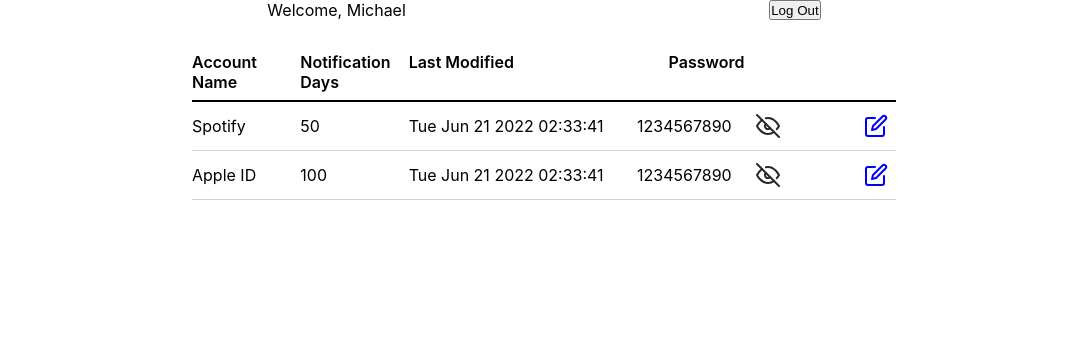
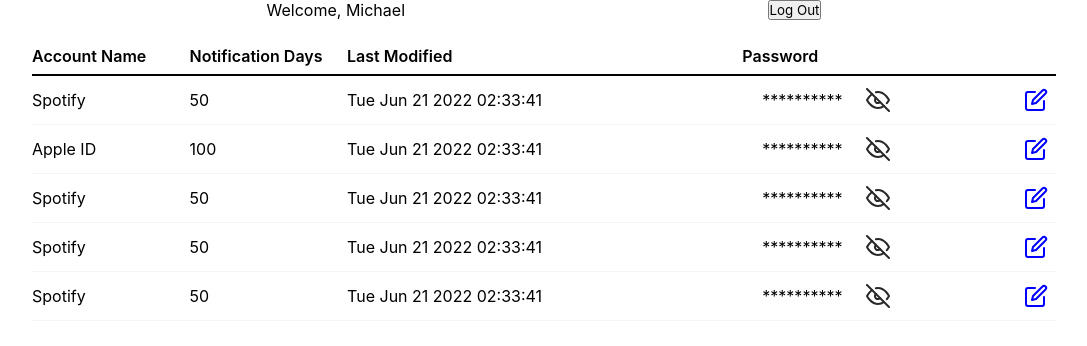
Before and after one commit to mdjorup/pw-storage-frontend, a React (Create React App) app: page / in a window 1280 px wide. Shown: the top 346 px of the page, without its empty margins (96-1183 px from the left). Built offline with nearby package versions, Linux system fonts and the light colour scheme.

Commit message:
Added 2 step delete functionality, ui improvements, input boxes when edit button selected

```diff
--- a/src/App.css
+++ b/src/App.css
@@ -14,7 +14,7 @@
 
 
 .app__body {
-  padding: 2em 18em 0em 18em;
+  padding: 2% 10% 0% 10%;
 }
 
 .entries {
--- a/src/App.js
+++ b/src/App.js
@@ -20,6 +20,27 @@
     id: 2,
     accountName: "Apple ID",
     notificationDays: 100,
+    lastSet: new Date(),
+    password: 1234567890,
+    state: "saved",
+  },{
+    id: 3,
+    accountName: "Spotify",
+    notificationDays: 50,
+    lastSet: new Date(),
+    password: 1234567890,
+    state: "saved"
+  },{
+    id: 4,
+    accountName: "Spotify",
+    notificationDays: 50,
+    lastSet: new Date(),
+    password: 1234567890,
+    state: "saved"
+  },{
+    id: 5,
+    accountName: "Spotify",
+    notificationDays: 50,
     lastSet: new Date(),
     password: 1234567890,
     state: "saved"
--- a/src/Entry/Entry.css
+++ b/src/Entry/Entry.css
@@ -1,8 +1,7 @@
 .entry {
     display: flex;
     height: 3em;
-    border-bottom: 1px solid lightgray;
-
+    border-bottom: 1px solid whitesmoke;
 }
 
 
@@ -27,12 +26,18 @@
     flex: 2;
 }
 
+.password__outerdiv {
+    flex: 1.5;
+    display: flex;
+    justify-content: right;
+    align-items: center;
+}
+
 .password {
     display: flex;
     justify-content: right;
     align-items: center;
 
-    flex: 1.5;
 }
 
 .password__text {
@@ -61,3 +66,45 @@
 .iconwrapper:hover {
     background-color: whitesmoke;
 }
+
+.entry__input {
+    width: 75%;
+    outline: none;
+    border: 1px solid lightgray;
+    border-radius: 0.25em;
+    height: 60%  ;
+    font-size: 1em;
+}
+
+.entry__input__password {
+    padding: none;
+    outline: none;
+    border: 1px solid lightgray;
+    border-radius: 0.25em;
+    height: 60%;
+    font-size: 1em;
+}
+
+.confirm__delete {
+    background-color: #FF3300;
+    display: flex;
+    justify-content: center;
+    align-items: center;
+    height: 60%;
+    outline: none;
+    border: none;
+    border-radius: 0.25em;
+    cursor: pointer;
+    font-weight: 600;
+    width: 50%
+
+}
+
+.delete__wrapper {
+    display: flex;
+    justify-content: space-evenly;
+    align-items: center;
+    width: 100%;
+    height: 100%;
+
+}
--- a/src/Entry/Entry.js
+++ b/src/Entry/Entry.js
@@ -44,16 +44,16 @@
 
 
 
-const Entry = ({accountName, notificationDays, lastSet, password, newEntry}) => {
+const Entry = ({accountName, notificationDays, lastSet, password}) => {
 
-    const [pwVisible, setPwVisible] = useState(true);
+    const [pwVisible, setPwVisible] = useState(false);
 
     const [_accountName, setAccountName] = useState(accountName);
     const [_notificationDays, setNotificationDays] = useState(notificationDays);
     const [_lastSet, setLastSet] = useState(lastSet);
     const [_password, setPassword] = useState(password);
 
-    const [state, setState] = useState(newEntry ? "create" : "saved")
+    const [state, setState] = useState("saved")
     // here we will send the request for the password if
 
 
@@ -77,15 +77,21 @@
     const handleSubmit = () => {
         //send request with updated information
 
-
+        setLastSet(new Date());
         setState("saved")
     }
 
-    const handleDelete = () => {
+    const handleDelete1 = () => {
+
+        setState("delete")
+    }
+
+    const handleDelete2 = () => {
         //figure out logic here.
         // 1) Confirm that the delete was intended
         // 1) send request to database which deletes the entry
         // 2) pull down new entries into redux
+
     }
 
     return (
@@ -94,23 +100,29 @@
                 <p>{_accountName}</p>
             </div>
             <div className='notidays'>
-                <p>{_notificationDays}</p>
+                {state === "saved" && <p>{_notificationDays}</p>}
+                {state !== "saved" && <input className='entry__input' placeholder={_notificationDays} type="number"/>}
             </div>
             <div className='dateset'>
                 <p>{_lastSet.toString().split(/(\s+)/).slice(0, 9)}</p>
             </div>
-            <div className='password'>
+
+            <div className='password__outerdiv'>
+
+                {state === "saved" && <div className='password'>
                     <div className='password__text'>
                         {pwVisible && <p>{password}</p>}
                         {!pwVisible && <p>**********</p>}
                     </div>
                     {pwVisible && <button className='iconwrapper' onClick={handlePasswordVisibility}>
+                        <FiEye size="60%" color="#282828"/>
+                    </button>}
+                    {!pwVisible && <button className='iconwrapper' onClick={handlePasswordVisibility}>
                         <FiEyeOff size="60%" color="#282828"/>
                     </button>}
-                {!pwVisible && <button className='iconwrapper' onClick={handlePasswordVisibility}>
-                    <FiEye size="60%" color="#282828"/>
-                </button>}
 
+                </div>}
+                {state !== "saved" && <input className='entry__input__password' placeholder={password} type="text"/> }
             </div>
             <div className='icons'>
                 {state === "saved" &&
@@ -126,17 +138,18 @@
                     <FiX size="80%" color="orange"/>
                 </button>}
                 {state === "edit" &&
-                <button className='iconwrapper' onClick={handleDelete}>
+                <button className='iconwrapper' onClick={handleDelete1}>
                     <FiTrash2 size="75%" color="#FF0000"/>
                 </button>}
-                {state === "create" &&
-                <button className='iconwrapper' onClick={handleSubmit}>
-                    <FiCheck size="80%" color="#00FF00"/>
-                </button>}
-                {state === "create" &&
-                <button className='iconwrapper' onClick={handleDelete}>
-                    <FiTrash2 size="75%" color="#FF0000"/>
-                </button>}
+                {state === "delete" && <div className='delete__wrapper'>
+                    <button className='confirm__delete'>
+                        Delete?
+                    </button>
+                    <button className='iconwrapper' onClick={handleReset}>
+                        <FiX size="80%" color="#00FF00"/>
+                    </button>
+                </div>}
+
             </div>
         </div>
     )
--- a/src/index.css
+++ b/src/index.css
@@ -1,6 +1,9 @@
 * {
   margin: 0;
   padding: 0;
+  font-family: -apple-system, BlinkMacSystemFont, 'Segoe UI', 'Roboto', 'Oxygen',
+  'Ubuntu', 'Cantarell', 'Fira Sans', 'Droid Sans', 'Helvetica Neue',
+  sans-serif;
 }
 
 body {
```
Lines whose indentation alone changed are shown as unchanged.
